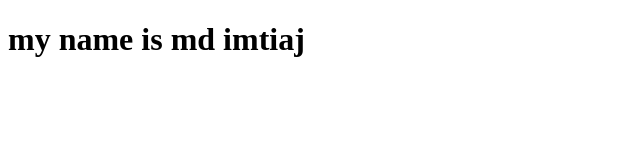
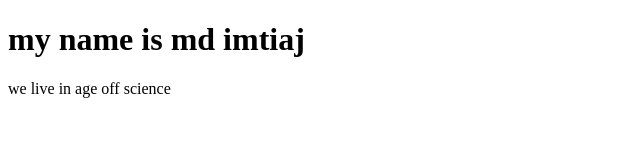
Before and after one commit to imtiaj142/new-github, a plain HTML site: page index.html in a window 1280 px wide. Shown: the whole page, without its empty margins (0-640 px from the left). Drawn offline with Linux system fonts and the light colour scheme.

Commit message:
p tag git commit

```diff
--- a/index.html
+++ b/index.html
@@ -8,5 +8,6 @@
 </head>
 <body>
     <h1>my name is md imtiaj</h1>
+    <p> we live in age off science </p>
 </body>
 </html>
```
